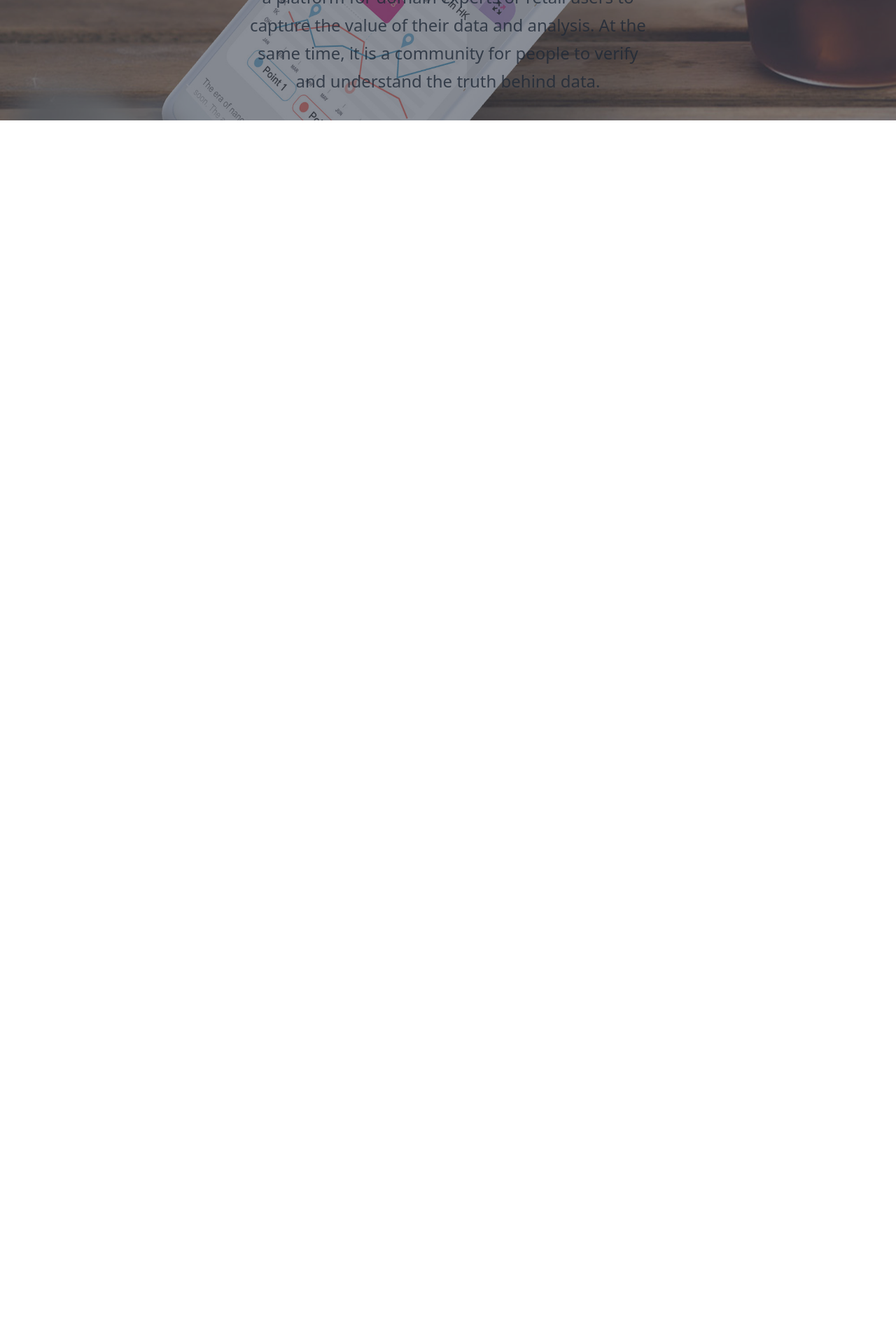
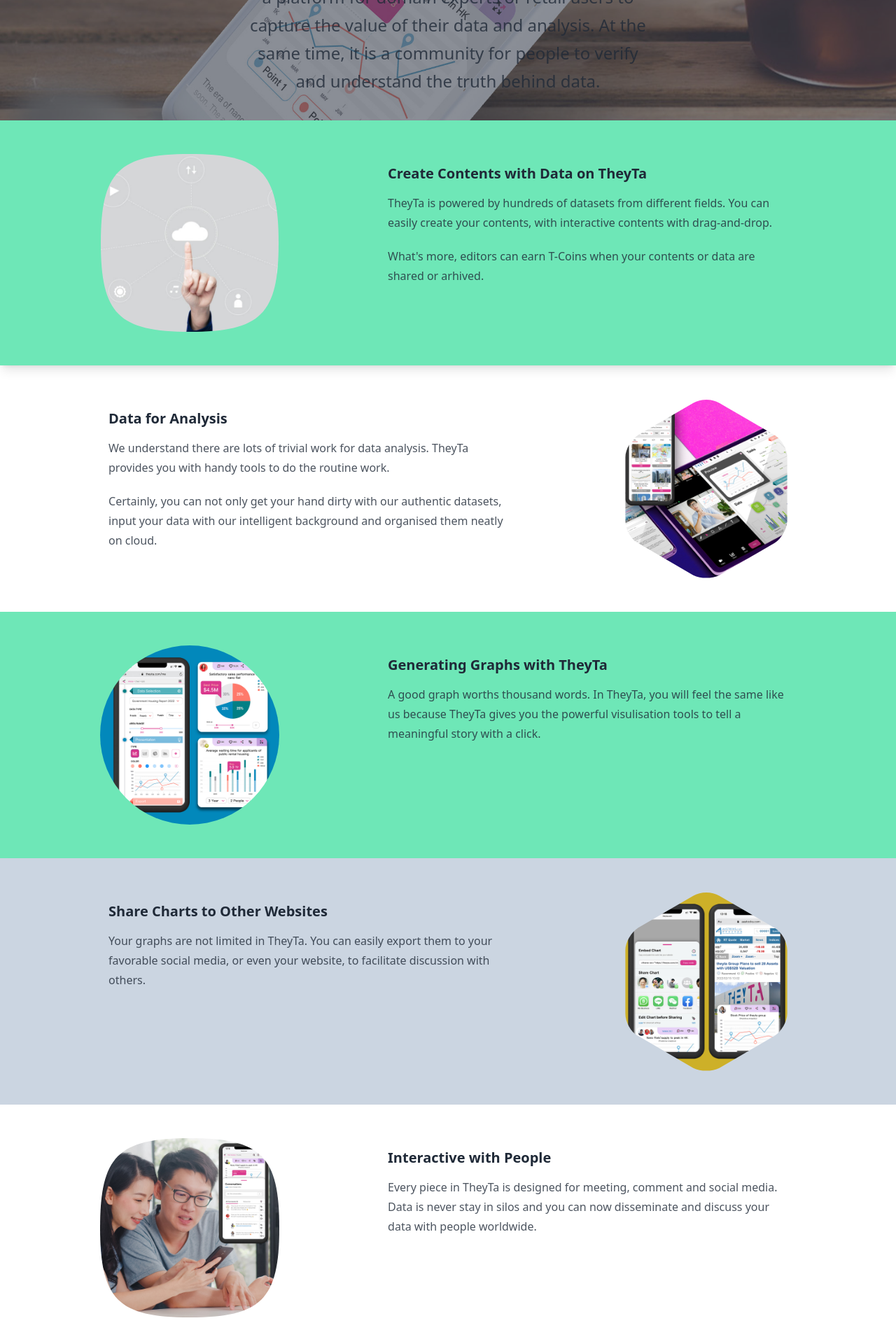
Before and after one commit to Xentisize/theyta_frontend_demo, a React (Create React App) app: page / in a window 1280 px wide. Shown: the part 416-2336 px from the top of the page at 70% size. Before the commit the page ends 800 px from the top, so only its background shows below. Built offline with nearby package versions, Linux system fonts and the light colour scheme.

Commit message:
finished contents first draft

```diff
--- a/src/App.js
+++ b/src/App.js
@@ -1,6 +1,6 @@
 import NavBar from "./components/NavBar"
 import Hero from "./components/Hero"
-import About from "./components/About"
+import Feature from "./components/Feature"
 import Team from "./components/Team"
 import AppDownload from "./components/AppDownload"
 import Footer from "./components/Footer"
@@ -10,6 +10,7 @@
     <>
       <NavBar />
       <Hero />
+      <Feature />
       {/*<About />
       <Team />
       <AppDownload />
--- a/src/components/Feature.js
+++ b/src/components/Feature.js
@@ -1,25 +1,70 @@
-import React from "react"
-import NavBar from "./NavBar"
-import Footer from "./Footer"
-import { useParams } from "react-router-dom"
-
 const Feature = () => {
-  let params = useParams()
   return (
     <>
-      <NavBar active="features" />
-      <div className="container-fluid" style={{ marginTop: "2em" }}>
-        <div className="row">
-          <div className="col-lg-12 col-md-12 col-sm-12 col-xs-12">
-            <img
-              src={"/" + params.featureId + ".png"}
-              alt="feature"
-              className="img-responsive"
-            />
+      <div className="flex flex-col" id="features">
+          <div className="flex flex-row justify-evenly shadow-lg py-12 bg-emerald-300">
+            <div className="w-32 lg:w-64 avatar">
+              <figure className="mask mask-squircle self-center">
+                <img src="/images/img01.jpg" alt="One-click creation" />
+              </figure>
+            </div>
+            <div className="basis-2/3 prose px-3 py-3">
+              <h3>Create Contents with Data on TheyTa</h3>
+              <p>TheyTa is powered by hundreds of datasets from different fields. You can easily create your contents, with interactive contents with drag-and-drop.</p>
+              <p>What's more, editors can earn T-Coins when your contents or data are shared or arhived.</p>
+            </div>
+          </div>
+
+          <div className="flex flex-row justify-evenly shadow-lg py-12 bg-bas2-100">
+            <div className="basis-2/3 prose px-3 py-3">
+              <h3>Data for Analysis</h3>
+              <p>We understand there are lots of trivial work for data analysis. TheyTa provides you with handy tools to do the routine work.</p>
+              <p>Certainly, you can not only get your hand dirty with our authentic datasets, input your data with our intelligent background and organised them neatly on cloud.</p>
+            </div>
+            <div className="w-32 lg:w-64 avatar">
+              <figure className="mask mask-hexagon self-center">
+                <img src="/images/img02.jpg" alt="One-click creation" />
+              </figure>
+            </div>
+          </div>
+
+          <div className="flex flex-row justify-evenly shadow-lg py-12 bg-emerald-300">
+            <div className="w-32 lg:w-64 avatar">
+              <figure className="mask mask-circle self-center">
+                <img src="/images/img03.jpg" alt="One-click creation" />
+              </figure>
+            </div>
+            <div className="basis-2/3 prose px-3 py-3">
+              <h3>Generating Graphs with TheyTa</h3>
+              <p>A good graph worths thousand words. In TheyTa, you will feel the same like us because TheyTa gives you the powerful visulisation tools to tell a meaningful story with a click.</p>
+
+            </div>
+          </div>
+
+          <div className="flex flex-row justify-evenly shadow-lg py-12 bg-slate-300">
+            <div className="basis-2/3 prose px-3 py-3">
+              <h3>Share Charts to Other Websites</h3>
+              <p>Your graphs are not limited in TheyTa. You can easily export them to your favorable social media, or even your website, to facilitate discussion with others.</p>
+            </div>
+            <div className="w-32 lg:w-64 avatar">
+              <figure className="mask mask-hexagon self-center">
+                <img src="/images/img04.jpg" alt="One-click creation" />
+              </figure>
+            </div>
+          </div>
+
+          <div className="flex flex-row justify-evenly shadow-lg py-12 bg-base-100">
+          <div className="w-32 lg:w-64 avatar">
+              <figure className="mask mask-squircle self-center">
+                <img src="/images/img05.jpg" alt="One-click creation" />
+              </figure>
+            </div>
+            <div className="basis-2/3 prose px-3 py-3">
+              <h3>Interactive with People</h3>
+              <p>Every piece in TheyTa is designed for meeting, comment and social media. Data is never stay in silos and you can now disseminate and discuss your data with people worldwide.</p>
+            </div>
           </div>
         </div>
-      </div>
-      <Footer />
     </>
   )
 }
```
